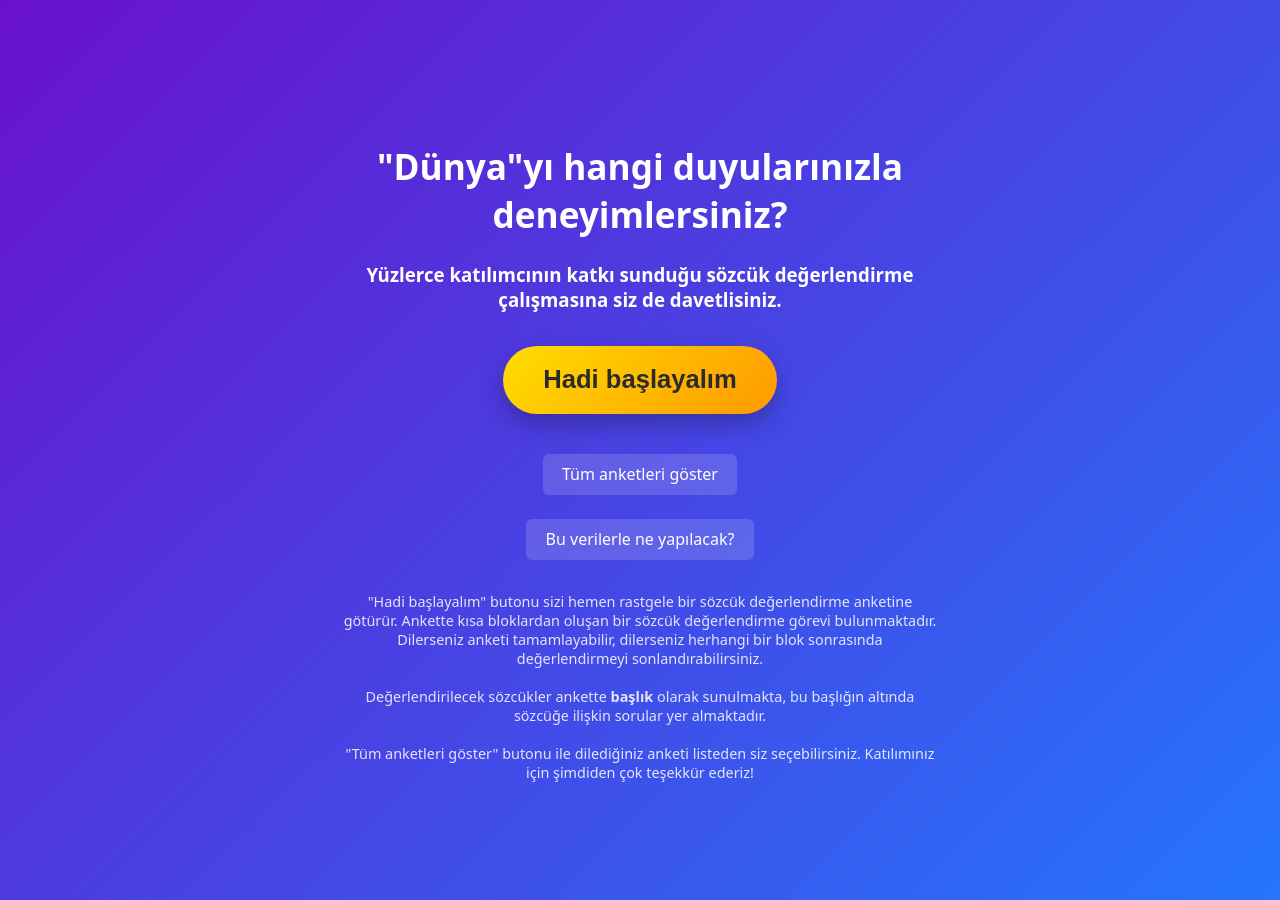
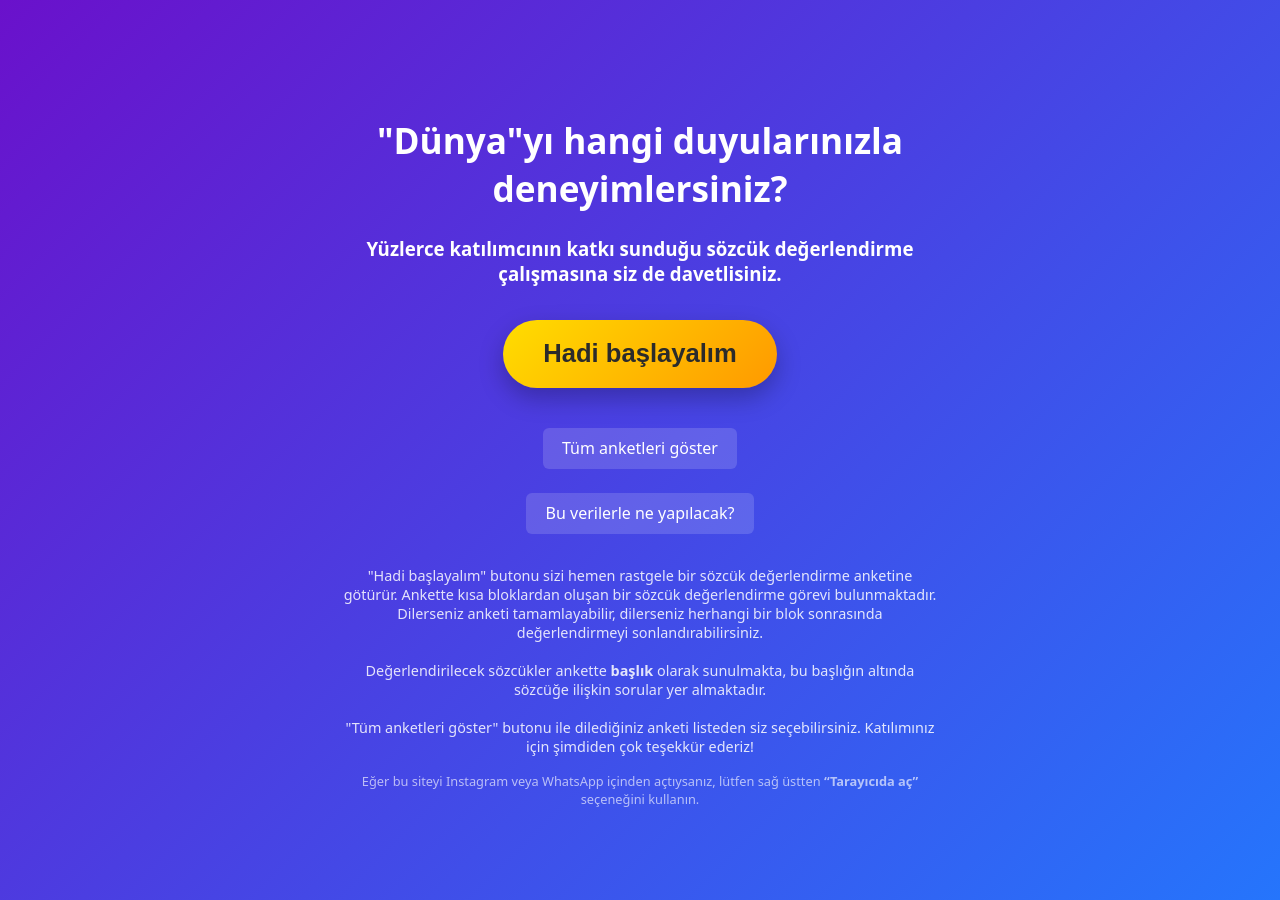
Before and after one commit to 925sozcuk/925sozcuk.github.io, a Jekyll site: the page built from index.html, in a window 1280 px wide. Built offline with Jekyll 4.4.1, drawn with Linux system fonts in a browser that asks for light colours.

Commit message:
Update index.html

```diff
--- a/index.html
+++ b/index.html
@@ -72,6 +72,12 @@ layout: none
       font-size: 0.9rem;
       opacity: 0.85;
     }
+
+    .mini-note {
+      margin-top: 1rem;
+      font-size: 0.8rem;
+      opacity: 0.75;
+    }
   </style>
 
   <script>
@@ -115,7 +121,13 @@ layout: none
       <br><br>
       "Tüm anketleri göster" butonu ile dilediğiniz anketi listeden siz seçebilirsiniz.
       Katılımınız için şimdiden çok teşekkür ederiz!
+
+      <div class="mini-note">
+        Eğer bu siteyi Instagram veya WhatsApp içinden açtıysanız, lütfen sağ üstten
+        <strong>“Tarayıcıda aç”</strong> seçeneğini kullanın.
       </div>
+    </div>
+
   </div>
 </body>
 </html>
```
Lines whose indentation alone changed are shown as unchanged.
